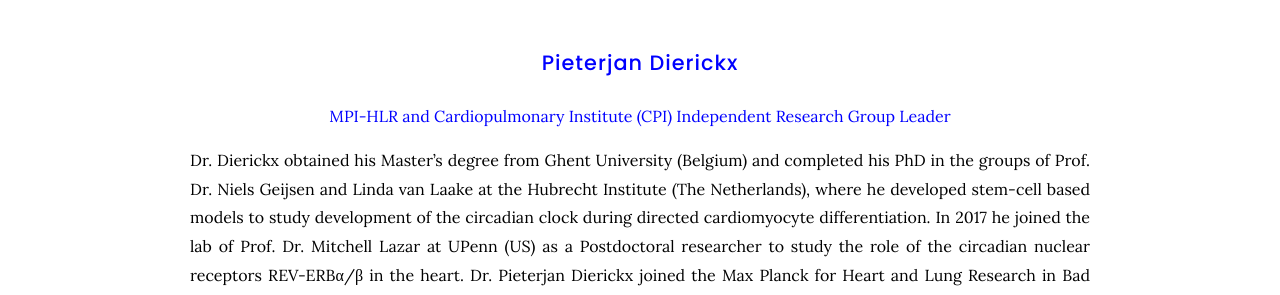
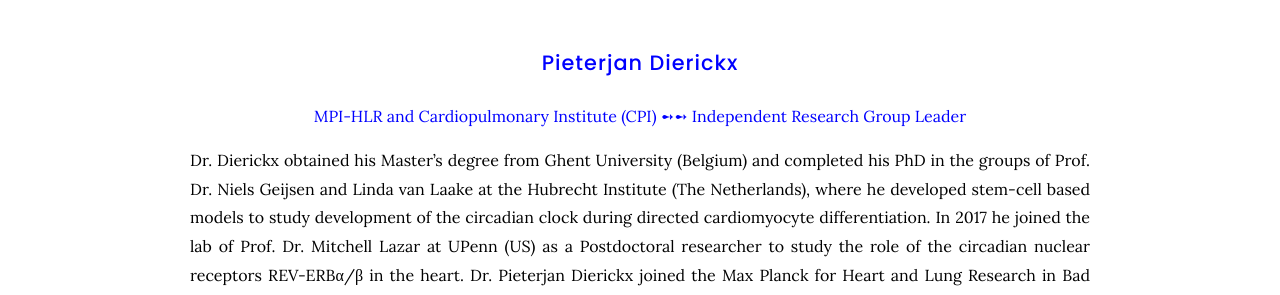
Before and after one commit to theDierickxLab/theDierickxLab, a Jekyll site: the page built from team/index.md, in a window 1280 px wide and 900 px high. Shown: the part 216-511 px from the top of the window. Built offline with Jekyll 4.4.1, drawn with Linux system fonts in a browser that asks for light colours.

Commit message:
Update index.md

```diff
--- a/team/index.md
+++ b/team/index.md
@@ -10,7 +10,7 @@
 ## <span style="color: blue;">Pieterjan Dierickx</span>
 
 <div>
-<span style="color: blue;">MPI-HLR and Cardiopulmonary Institute (CPI)
+<span style="color: blue;">MPI-HLR and Cardiopulmonary Institute (CPI) ➻➻
 Independent Research Group Leader</span>
 </div>
 
```
